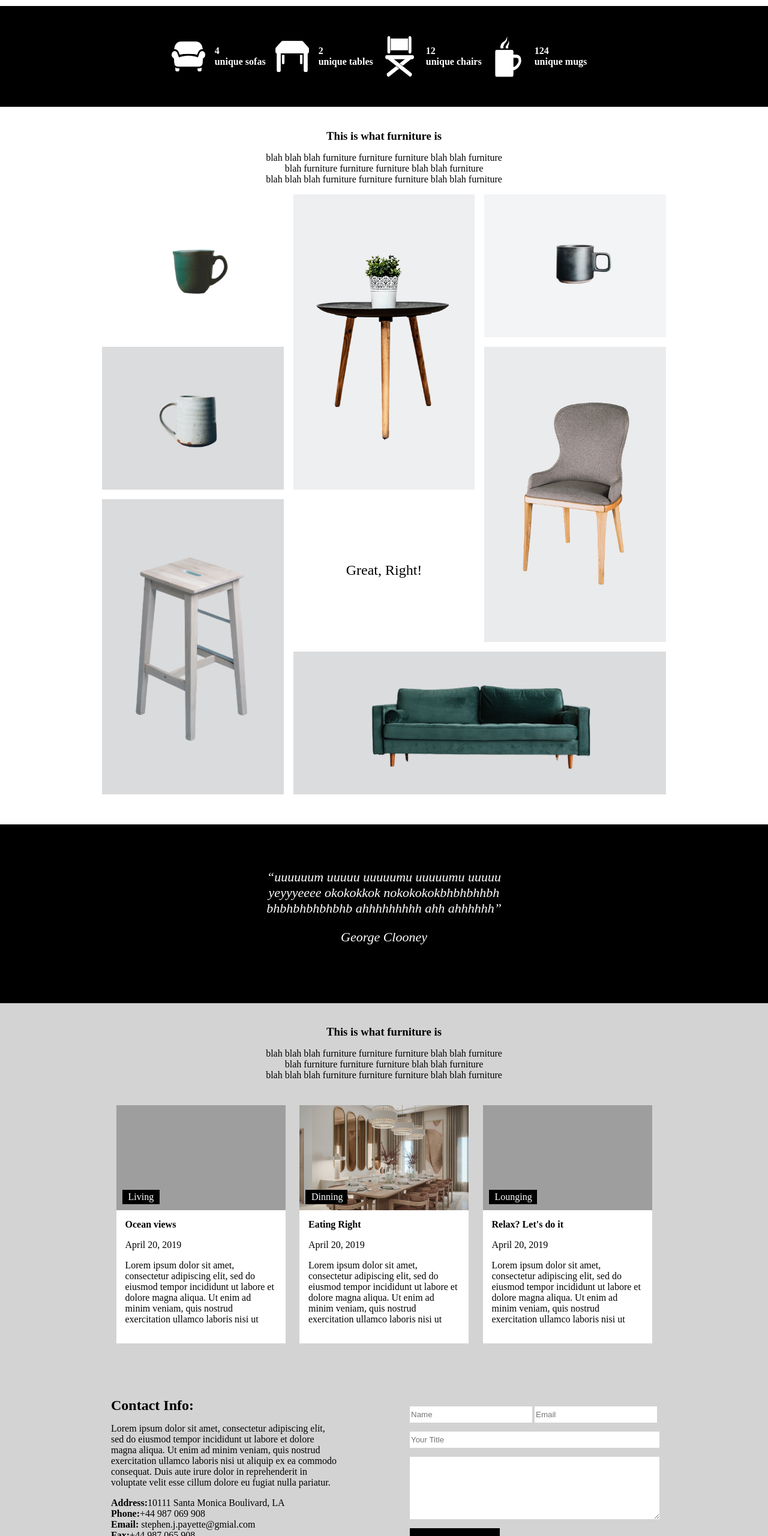
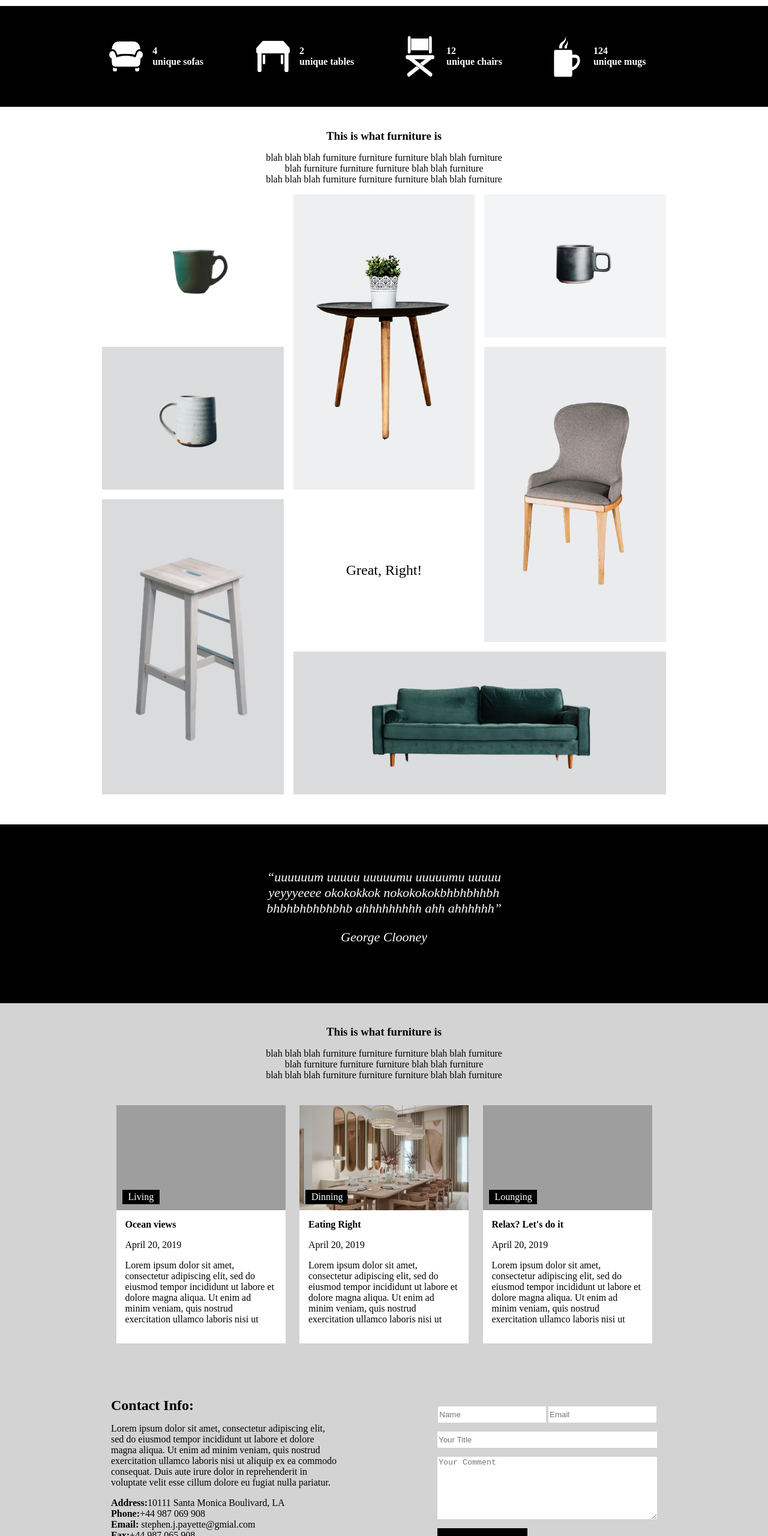
Before and after one commit to stephenpayette/furniture-website, a plain HTML site: page index.html in a window 1280 px wide. Shown: the part 1001-3561 px from the top of the page at 60% size. Drawn offline with Linux system fonts and the light colour scheme; grey boxes are pictures that could not be loaded.

Commit message:
Completed website
Commited after all sections of the furniture website were completed

```diff
--- a/index.html
+++ b/index.html
@@ -28,7 +28,6 @@
     </div>
          <section id="item-icons">
             <div class="container icons-row-big">
-                <div class="icons-row">
                     <div class="sofa">
                         <img class="icon" src="img/sofa.png" alt="sofa">
                         <h5 class="h5">4 <br> unique sofas
@@ -39,8 +38,6 @@
                         <h5 class="h5">2 <br> unique tables
                         </h5>
                     </div>
-                </div>
-                <div class="icons-row">
                     <div class="chair">
                         <img class="icon" src="img/chair.png" alt="chair">
                         <h5 class="h5">12 <br> unique chairs
@@ -51,7 +48,6 @@
                         <h5 class="h5">124 <br> unique mugs
                         </h5>
                     </div>
-                </div>
             </div>
         </section>
     <section class="product-images">
@@ -160,15 +156,14 @@
                     </div>
                 </div>
                 <div id="form-wrapper">
-                    <form action="https://formsubmit.co/your@email.com" method="post" id="form">
+                    <form action="https://formsubmit.co/stephen.j.payette@email.com" method="post" id="form">
                         <input type="hidden" name="_to" value="stephen.j.payette@gmail.com">
                         <div id="name.email">
                             <input type="text" name="name" placeholder="Name" id="name-input">
                             <input type="text" name="email" placeholder="Email" id="email-input">
                         </div>
                         <input type="text" name="title" placeholder="Your Title" id="title-input">
-                        <textarea name="comment" placeholder="Your Comment" form="usrform" id="comment">
-                        </textarea>
+                        <textarea name="comment" placeholder="Your Comment" form="usrform" id="comment"></textarea>
                         <button type="submit" id="form-button"> SEND MESSAGE
                         </button>
                     </form>
--- a/styles.css
+++ b/styles.css
@@ -62,10 +62,6 @@ flex-direction: column;
     align-items: center;
 }
 
-.icons-row{
-    display: flex;
-    justify-content: space-between;
-}
 
 .icon{
     width: 3.5em;
@@ -335,9 +331,6 @@ flex-direction: column;
     color:black;
 }
 
-#info{
-}
-
 #form-wrapper{
     padding: 15px;
 }
@@ -349,32 +342,33 @@ flex-direction: column;
 
 #name.email{
     display: flex;
+    justify-content: space-evenly;
 }
 
 #name-input{
     margin-top: 15px;
-    width: 200px;
+    width: 48%;
     height: 25px;
     border: none;
 }
 
 #email-input{
     margin-top: 15px;
-    width: 200px;
+    width: 48%;
     height: 25px;
     border: none;
 }
 
 #title-input{
     margin-top: 15px;
-    width: 100%;
+    width: 99%;
     height: 25px;
     border: none;
 }
 
 #comment{
     margin-top: 15px;
-    width: 100%;
+    width: 99%;
     height: 100px;
     border: none;
 }
@@ -428,6 +422,12 @@ flex-direction: column;
 
 @media only screen and (max-width: 750px){
 
+.icons-row-big{
+    display: grid;
+    grid-template-columns: repeat(2, 1fr);
+    grid-template-rows: repeat(2, 1fr);
+}
+
 .grid-container{
     display: grid;
     grid-template-columns: repeat(2, 1fr);
@@ -461,15 +461,18 @@ flex-direction: column;
 
 @media only screen and (min-width: 751px){
     .icons-row-big{
-        display: flex;
-        justify-content: space-between;
-        flex-direction: row;
+        display: grid;
+        grid-template-columns: 1fr 1fr 1fr 1fr;
+        gap: 4em;
     }
 }
 
+
+
 @media only screen and (max-width: 430px){
-.icons-row{
-    flex-direction: column;
-    align-items: center;
+    .icons-row-big{
+        display: grid;
+        grid-template-columns: 1fr;
+    }
+
 }
-}
```
